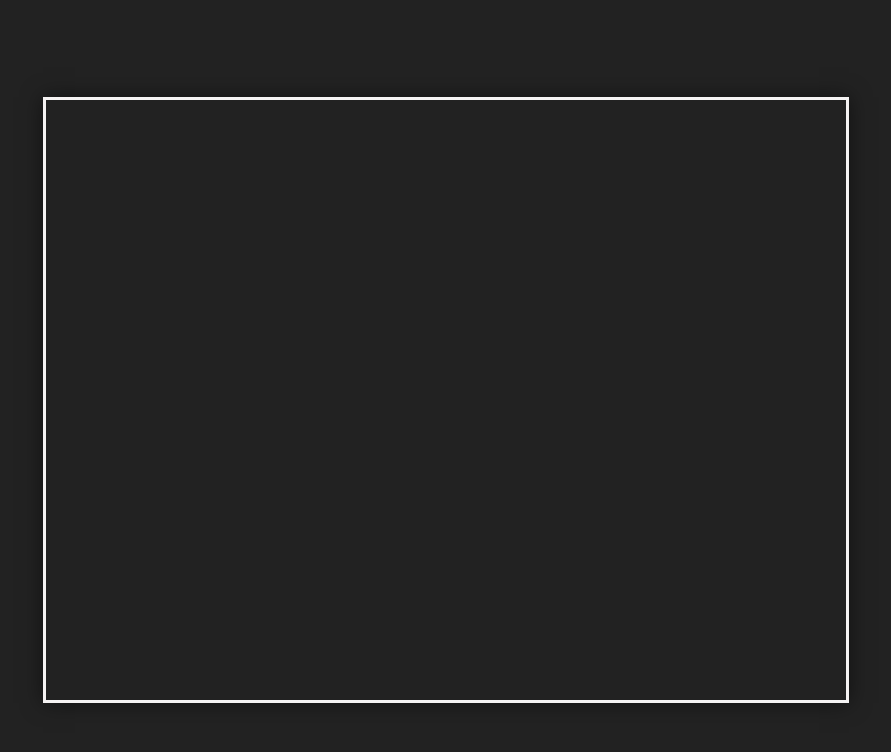
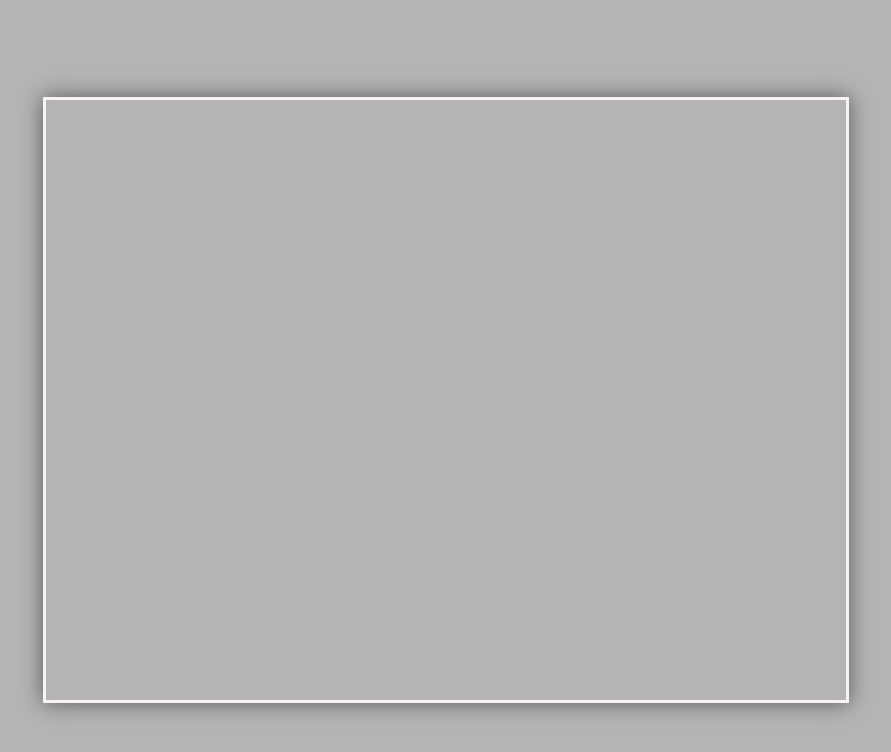
Before and after one commit to GorizontIDC/tanks, a plain HTML site: page index.html in a window 1280 px wide. Shown: the whole page, without its empty margins (194-1085 px from the left). Drawn offline with Linux system fonts and the light colour scheme; files whose address does not match are found by name.

Commit message:
Update style.css

```diff
--- a/style.css
+++ b/style.css
@@ -5,7 +5,7 @@ body {
     justify-content: center;
     align-items: center;
     min-height: 100vh;
-    background-color: #222;
+    background-color: #b4b4b4;
 }
 
 #gameCanvas {
```
